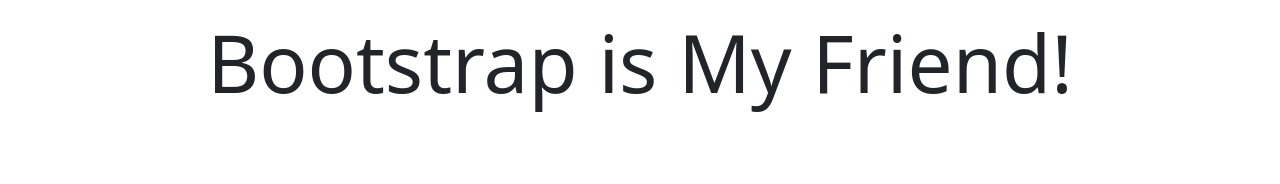
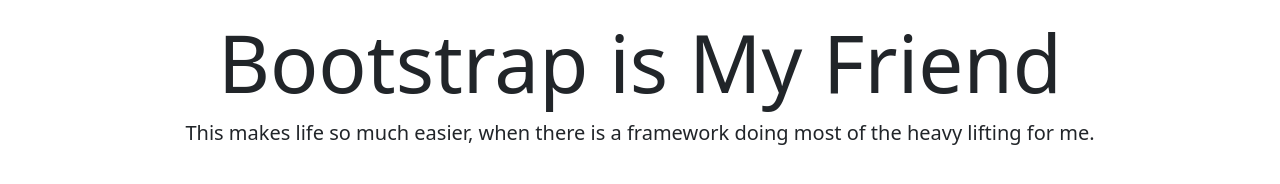
Before and after one commit to o2-forbes/Worksheet-2, a plain HTML site: page 23_24_SecondBootstrap5CodeSheetempty/index.html in a window 1280 px wide. Shown: the part 722-906 px from the top of the page. Before the commit the page ends 872 px from the top, so only its background shows below. Drawn offline with Linux system fonts and the light colour scheme.

Commit message:
Update index.html

```diff
--- a/23_24_SecondBootstrap5CodeSheetempty/index.html
+++ b/23_24_SecondBootstrap5CodeSheetempty/index.html
@@ -131,7 +131,8 @@
 
         <div class="container py-3">
 
-            <h1 class="display-1 text-center">Bootstrap is My Friend!</h1>
+            <h1 class="display-1 text-center">Bootstrap is My Friend</h1>
+            <p class="lead text-center">This makes life so much easier, when there is a framework doing most of the heavy lifting for me.</p>
 
         </div>
 
```
